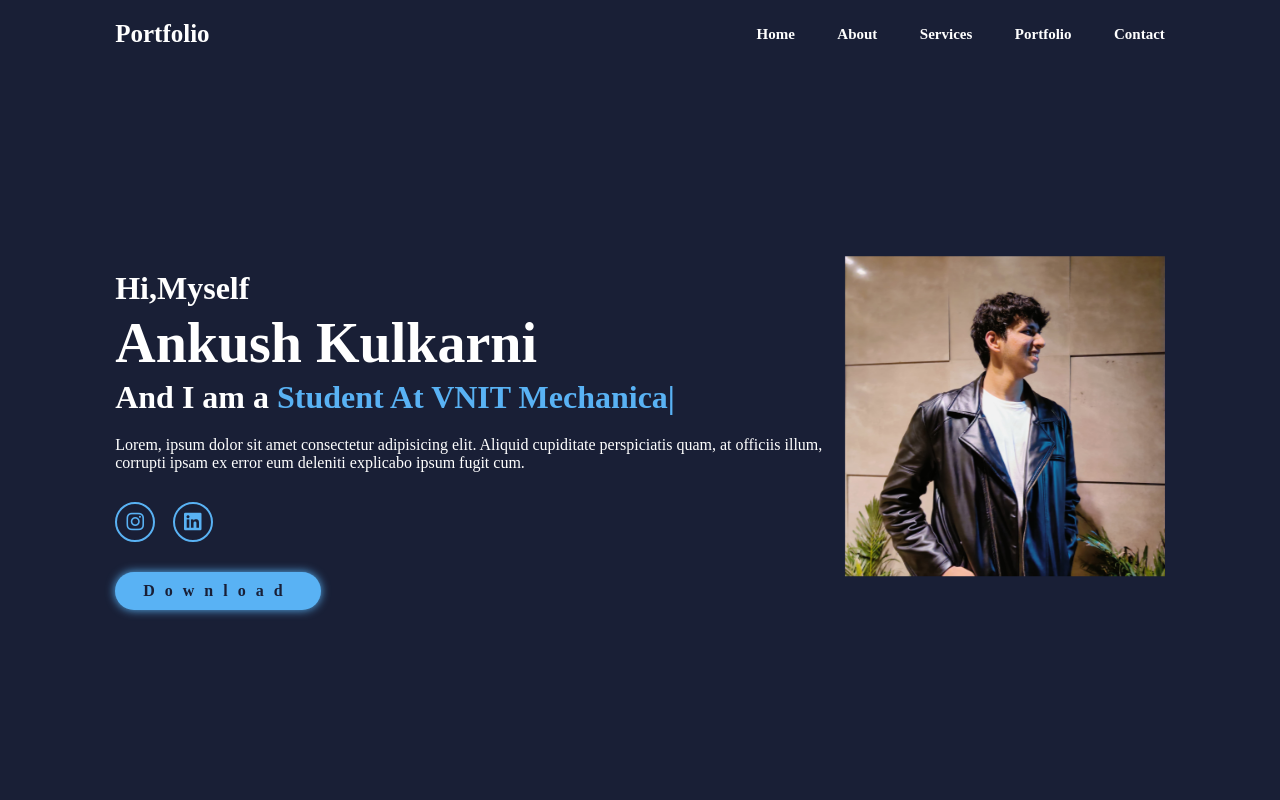
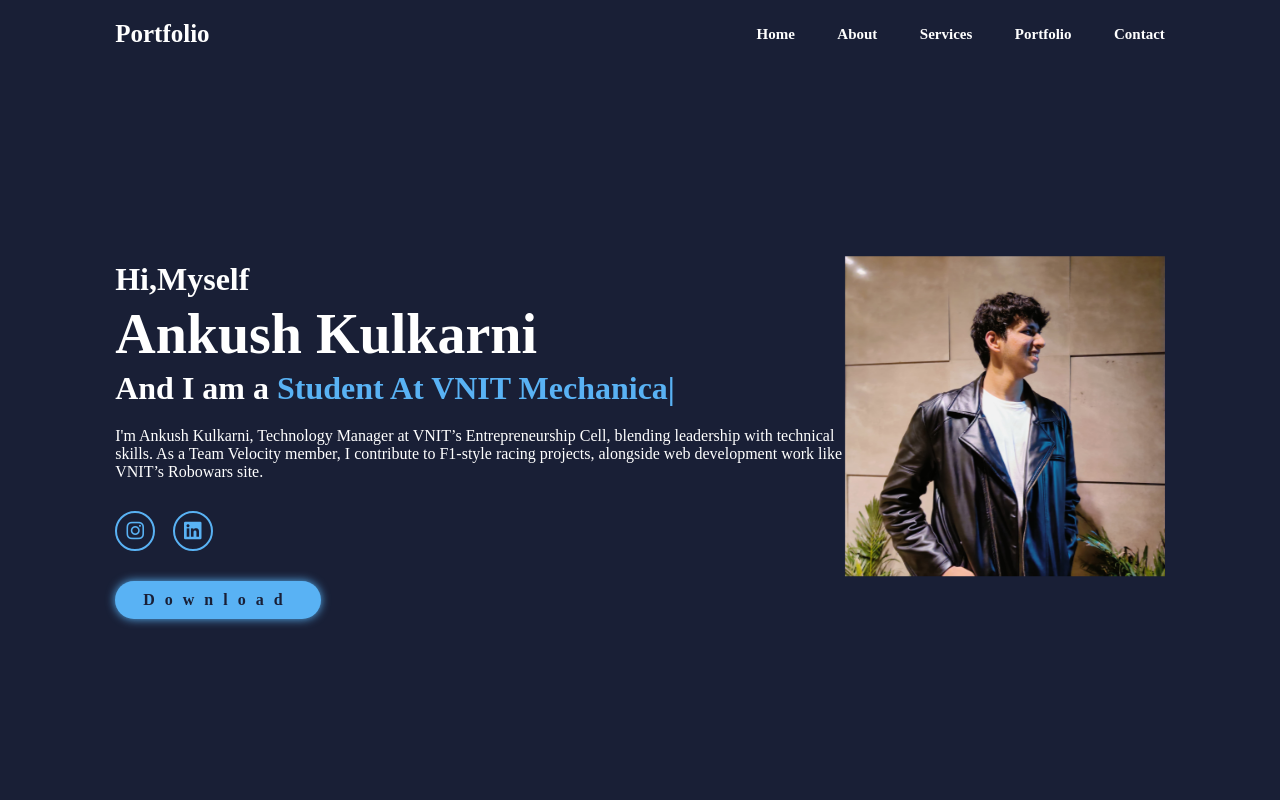
Before and after one commit to ankush1237/Portfolio-, a plain HTML site: page index.html in a window 1280 px wide. Shown: the top 800 px of the page. Drawn offline with nearby package versions, Linux system fonts and the light colour scheme.

Commit message:
Update index.html
changing lorem to useful texts

```diff
--- a/index.html
+++ b/index.html
@@ -33,8 +33,7 @@
             <h3>Hi,Myself</h3>
             <h1>Ankush Kulkarni</h1>
             <h3>And I am a <span class="multiple-text"></span> </h3>
-            <p>Lorem, ipsum dolor sit amet consectetur adipisicing elit. Aliquid cupiditate perspiciatis quam, at
-                officiis illum, corrupti ipsam ex error eum deleniti explicabo ipsum fugit cum.</p>
+            <p>I'm Ankush Kulkarni, Technology Manager at VNIT’s Entrepreneurship Cell, blending leadership with technical skills. As a Team Velocity member, I contribute to F1-style racing projects, alongside web development work like VNIT’s Robowars site.</p>
             <div class="social-media">
                 <a href="https://www.instagram.com/ankush__1237?igsh=MWE0bG0xdmIxMGNqNw==" target="_blank"><i class="fa-brands fa-instagram"></i></a>
                 <a href="https://www.linkedin.com/in/ankush-kulkarni-854a95291/" target="_blank"><i class="fa-brands fa-linkedin"></i></a>
```
